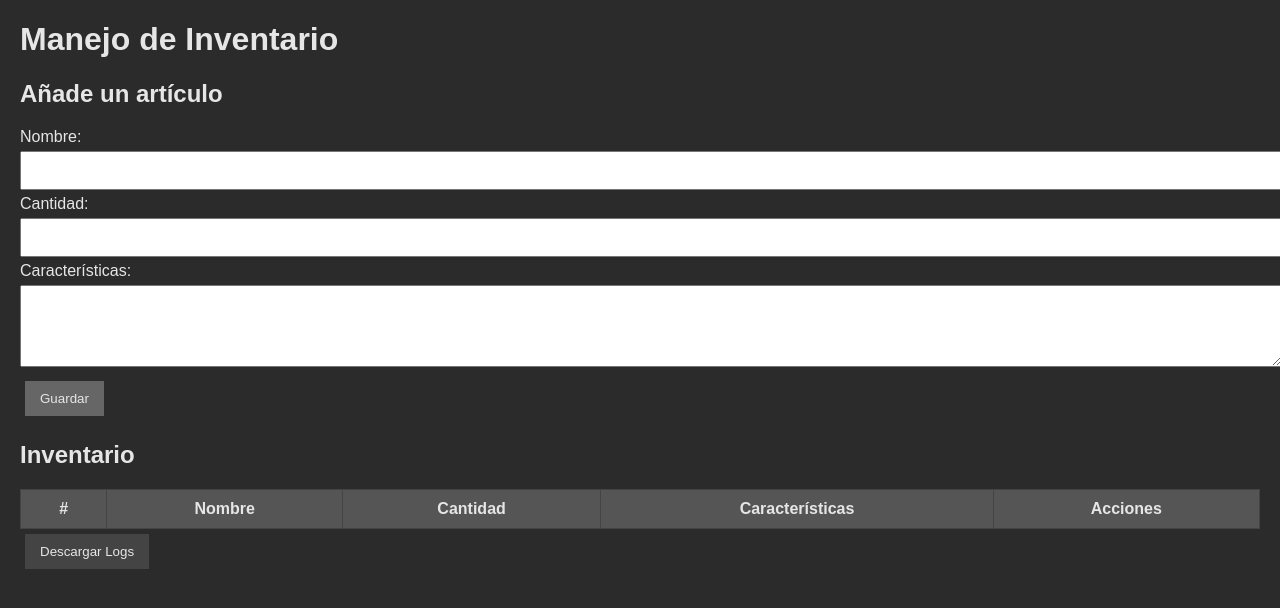
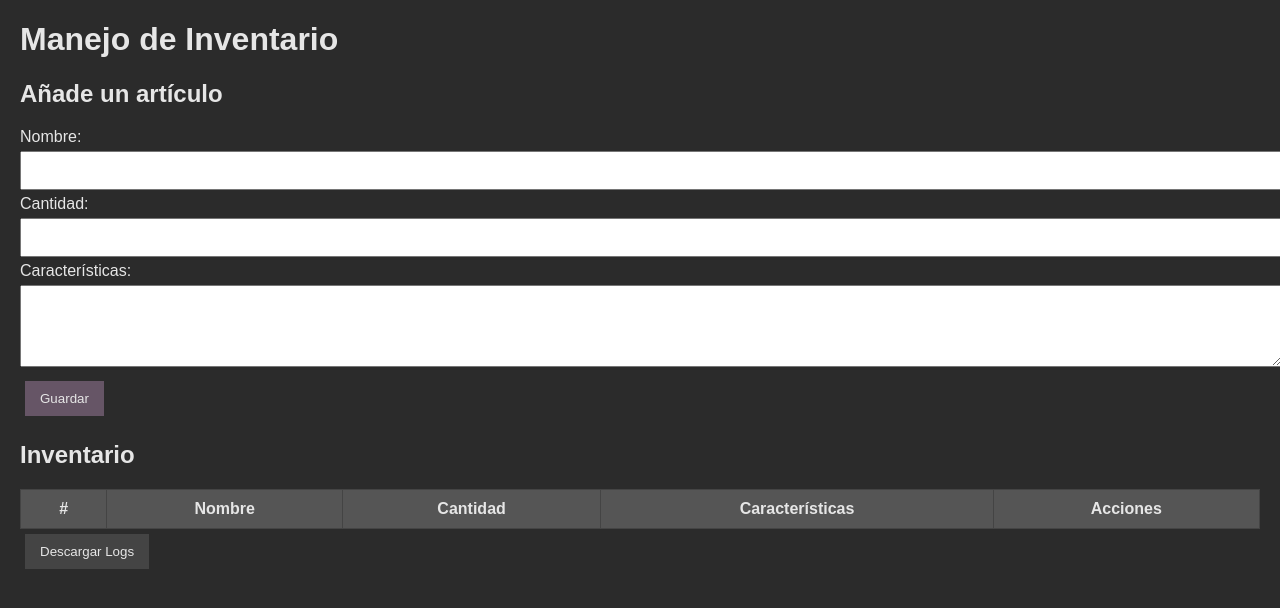
Before and after one commit to CarlosARG1/InvMec, a plain HTML site: page index.html in a window 1280 px wide. In both pictures the pointer is over the button "Guardar". Drawn offline with Linux system fonts and the light colour scheme.

Commit message:
Update styles.css
Primer cambio al archivo CSS para testing de webapp.io

```diff
--- a/styles.css
+++ b/styles.css
@@ -27,7 +27,7 @@ button {
     cursor: pointer;
 }
 button:hover {
-    background-color: #666;
+    background-color: #656;
 }
 form {
     margin: 20px 0;
```
